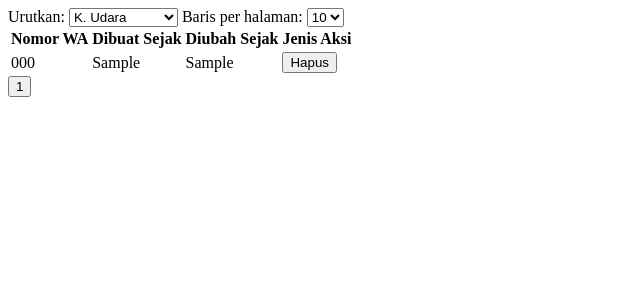
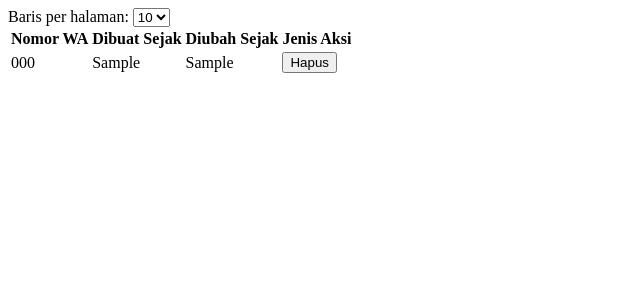
Before and after one commit to madamroger007/iot-water-quality-sensor, a Flask app: template Flask/app/templates/components/table/table_whatapps.html in a window 1280 px wide. Shown: the top 300 px of the page, without its empty margins (0-640 px from the left). Run offline with Flask 3, Linux system fonts and the light colour scheme; the template is opened without the code that fills it: most values are stand-ins (such as "Sample title", 1, 10 or a date in 2020).

Commit message:
hapus sortby pada table wa

```diff
--- a/Flask/app/templates/components/table/table_whatapps.html
+++ b/Flask/app/templates/components/table/table_whatapps.html
@@ -1,15 +1,4 @@
 <div class="flex justify-between items-center mb-4 mt-5">
-  <label class="text-sm">
-    Urutkan:
-    <select id="sortSelect" class="border px-2 py-1 rounded">
-      <option value="kelembapan_udara">K. Udara</option>
-      <option value="kelembapan_tanah">K. Tanah</option>
-      <option value="suhu">Suhu</option>
-      <option value="penyiraman">Penyiraman</option>
-      <option value="pengkabutan">Pengkabutan</option>
-      <option value="dibuat_sejak">Waktu Terbaru</option>
-    </select>
-  </label>
 
   <label class="text-sm">
     Baris per halaman:
```
